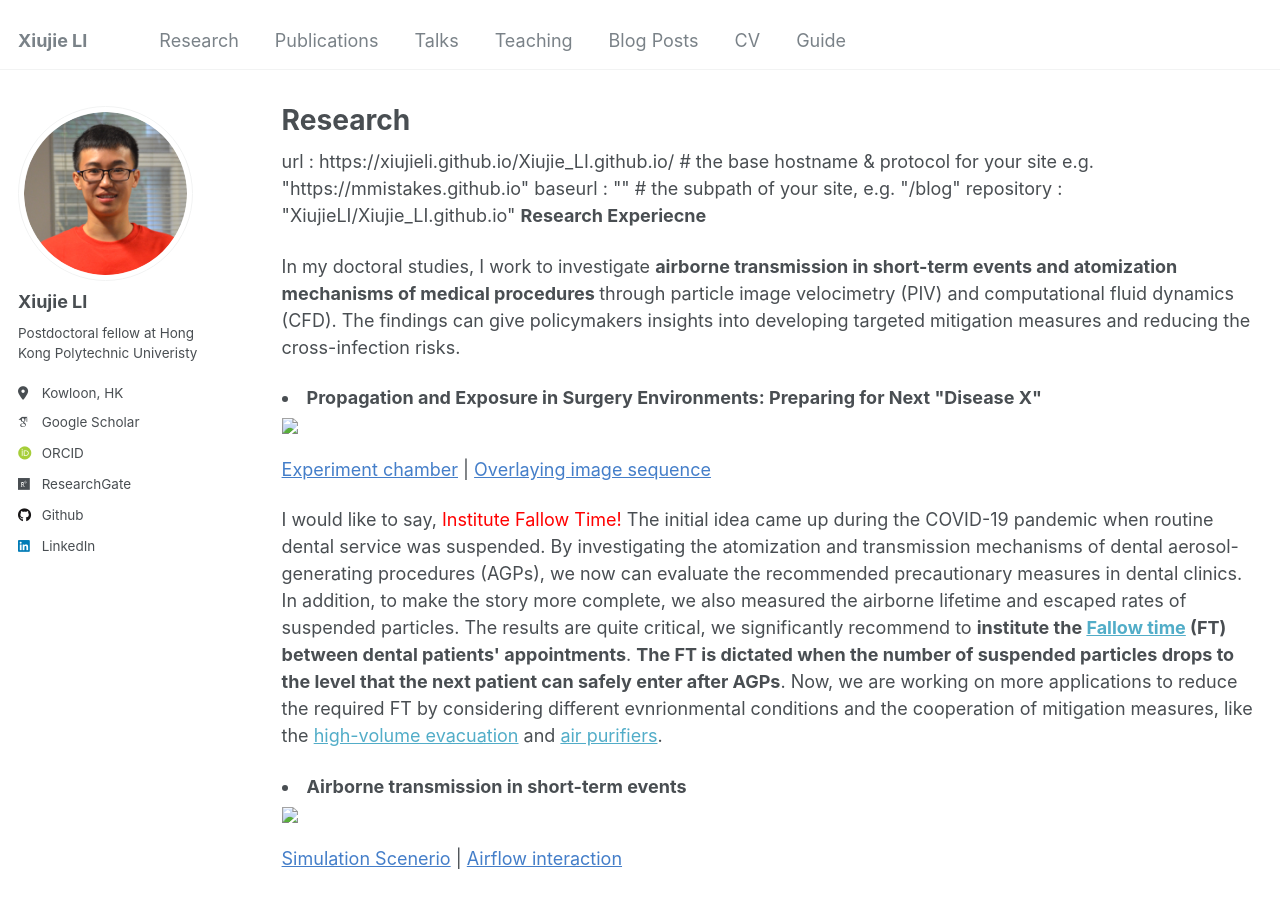
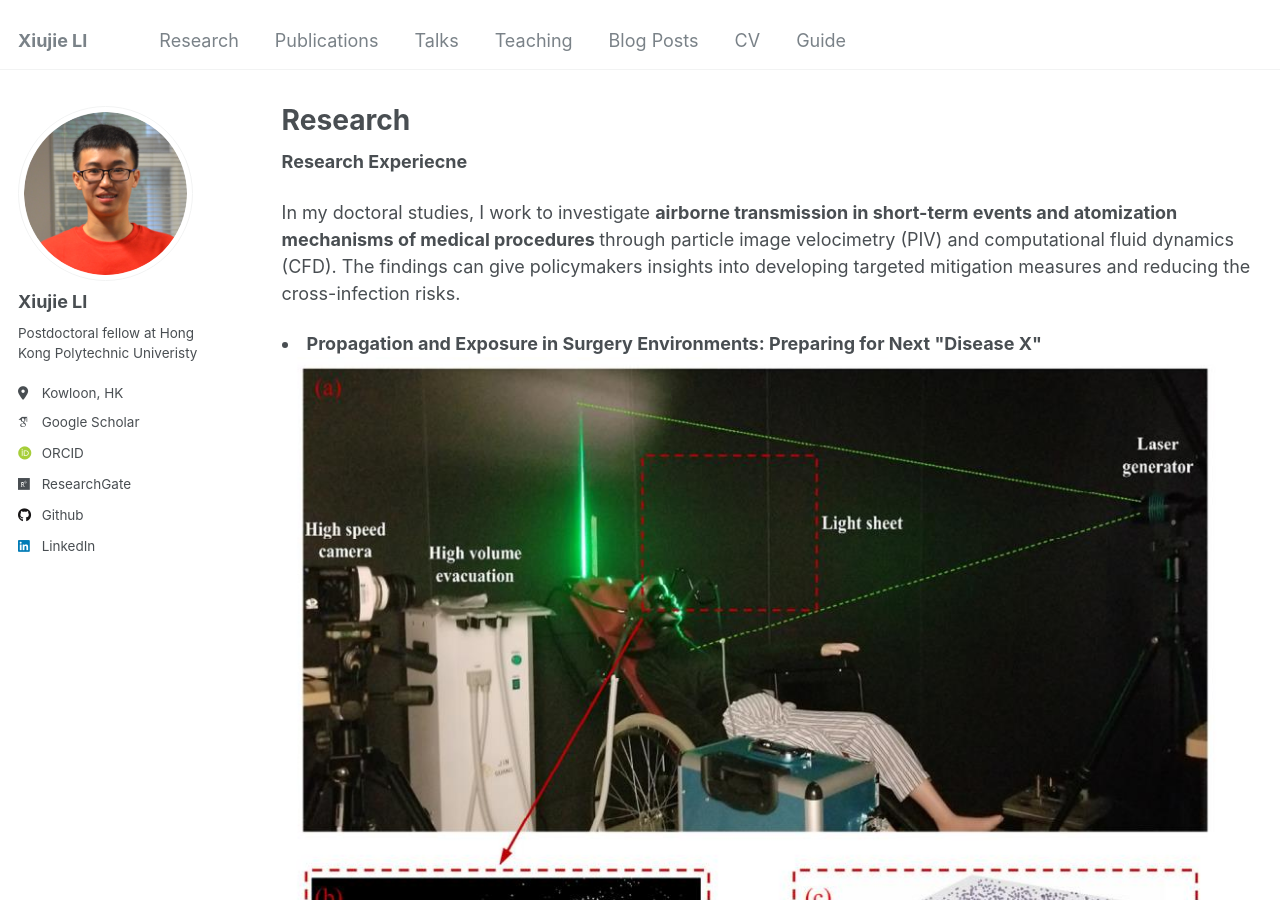
Before and after one commit to XiujieLI/XiujieLI.github.io, a Jekyll site: the page built from _pages/portfolio.html, in a window 1280 px wide and 900 px high. Built offline with Jekyll 4.4.1, drawn with Linux system fonts in a browser that asks for light colours; some web fonts are replaced.

Commit message:
Update portfolio.html

```diff
--- a/_pages/portfolio.html
+++ b/_pages/portfolio.html
@@ -4,17 +4,13 @@ title: "Research"
 permalink: /Research/
 author_profile: true
 ---
-url                      : https://xiujieli.github.io/Xiujie_LI.github.io/ # the base hostname & protocol for your site e.g. "https://mmistakes.github.io"
-baseurl                  : "" # the subpath of your site, e.g. "/blog"
-repository               : "XiujieLI/Xiujie_LI.github.io"
-
 <strong> Research Experiecne </strong>
 <p> </p>
 In my doctoral studies, I work to investigate <strong> airborne transmission in short-term events and atomization mechanisms of medical procedures </strong> through particle image velocimetry (PIV) and computational fluid dynamics (CFD). The findings can give policymakers insights into developing targeted mitigation measures and reducing the cross-infection risks. </p>
 
         <strong><li> Propagation and Exposure in Surgery Environments: Preparing for Next "Disease X" </li></strong>
         </h4>
-        <img style="width:96%;" src="images/Spatial-2.png">
+        <img style="width:96%;" src="https://xiujieli.github.io/Xiujie_LI.github.io/images/Spatial-2.png">
         <p class="w3-justify">
         <a style="color: #447ec9" href="https://aip.scitation.org/doi/full/10.1063/5.0048848">Experiment chamber</a> | <a style="color: #447ec9" href="https://aip.scitation.org/doi/figure/10.1063/5.0048848#v1">Overlaying image sequence</a>
         </p>
@@ -23,7 +19,7 @@ In my doctoral studies, I work to investigate <strong> airborne transmission in
         </p>
 
    <strong><li> Airborne transmission in short-term events </li></strong>
-        <img style="width:96%;" src="images/short.png">
+        <img style="width:96%;" src="https://xiujieli.github.io/Xiujie_LI.github.io/images/short.png">
         <p class="w3-justify">
         <a style="color: #447ec9" href="https://www.sciencedirect.com/science/article/abs/pii/S0360132322007181">Simulation Scenerio</a> | <a style="color: #447ec9" href="https://link.springer.com/article/10.1007/s12273-022-0917-9">Airflow interaction</a>
         </p>
@@ -33,7 +29,7 @@ In my doctoral studies, I work to investigate <strong> airborne transmission in
 
    <strong><li>Efficient Daylight System for Building</li></strong>
 
-        <img style="width:96%;" src="images/daylight.png">
+        <img style="width:96%;" src="https://xiujieli.github.io/Xiujie_LI.github.io/images/daylight.png">
         <p class="w3-justify">
         <a style="color: #447ec9" href="https://www.sciencedirect.com/science/article/pii/S0960148119302514">Solar Concentration System</a> | <a style="color: #447ec9" href="https://www.sciencedirect.com/science/article/pii/S0960148119302514">Dual axis tracking system</a>
         </p>
```
